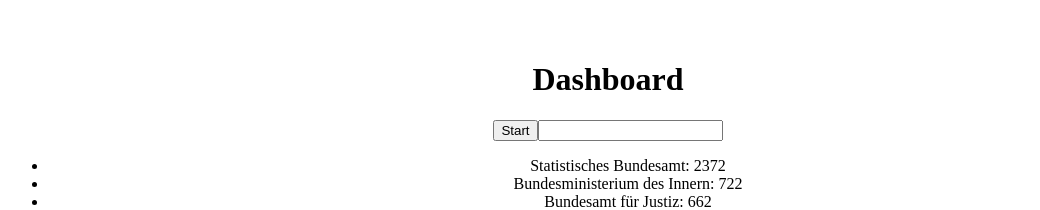
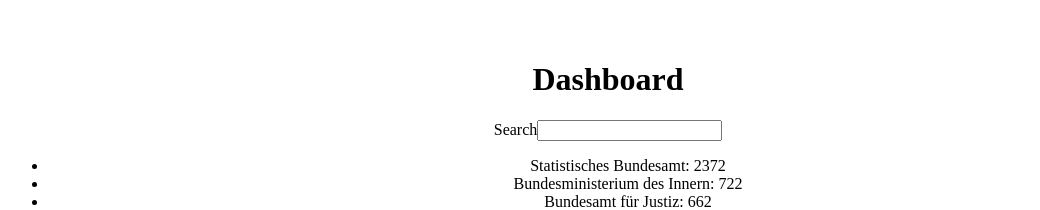
Before and after one commit to PeterNitsche/govdata-dashboard, a React (Vite) app: page / in a window 1280 px wide. Shown: the top 210 px of the page, without its empty margins (32-1072 px from the left). Built offline with nearby package versions, Linux system fonts and the light colour scheme; data requests are answered from the project's data file.

Commit message:
fix accessibility issue

```diff
--- a/src/App.tsx
+++ b/src/App.tsx
@@ -9,7 +9,6 @@
     <QueryClientProvider client={queryClient}>
       <main>
         <h1>Dashboard</h1>
-        <button>Start</button>
         <Dashboard />
       </main>
     </QueryClientProvider>
--- a/src/dashboard/Dashboard.tsx
+++ b/src/dashboard/Dashboard.tsx
@@ -16,13 +16,19 @@
 
   return (
     <>
-      <input type="text" value={filterQuery} onChange={onFilterInputChange} />
+      <label htmlFor="dashboardSearchInput">Search</label>
+      <input
+        id="dashboardSearchInput"
+        type="text"
+        value={filterQuery}
+        onChange={onFilterInputChange}
+      />
       {status === "pending" && <p>Loading...</p>}
       {status === "error" && <p>Error while loading the data!</p>}
       <ul>
         {status === "success" &&
           data?.map((ministry) => (
-            <li key={ministry.id}>
+            <li key={ministry.department}>
               {ministry.department}: {ministry.datasets}
             </li>
           ))}
```
Also changed, not shown: 1 other file (tests, documents, lock files or other folders).
